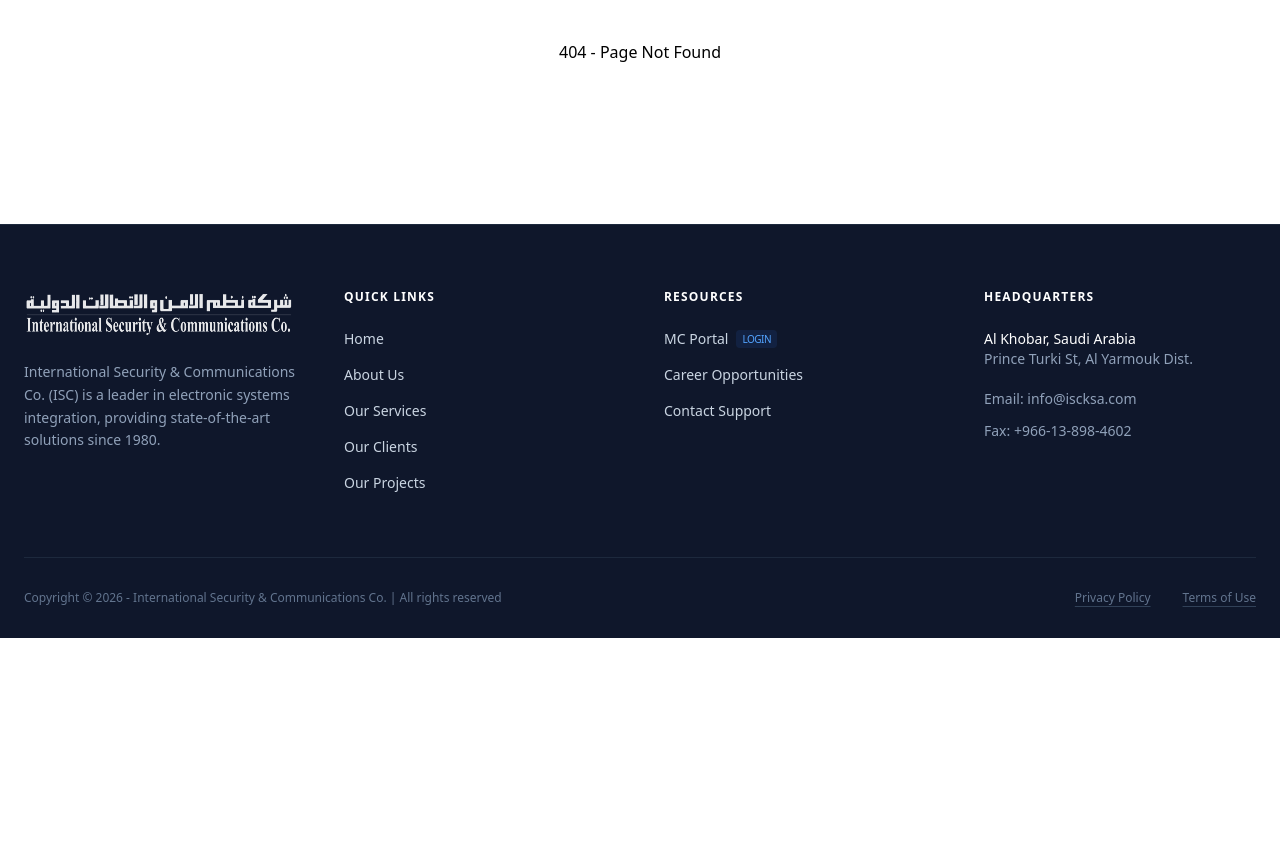
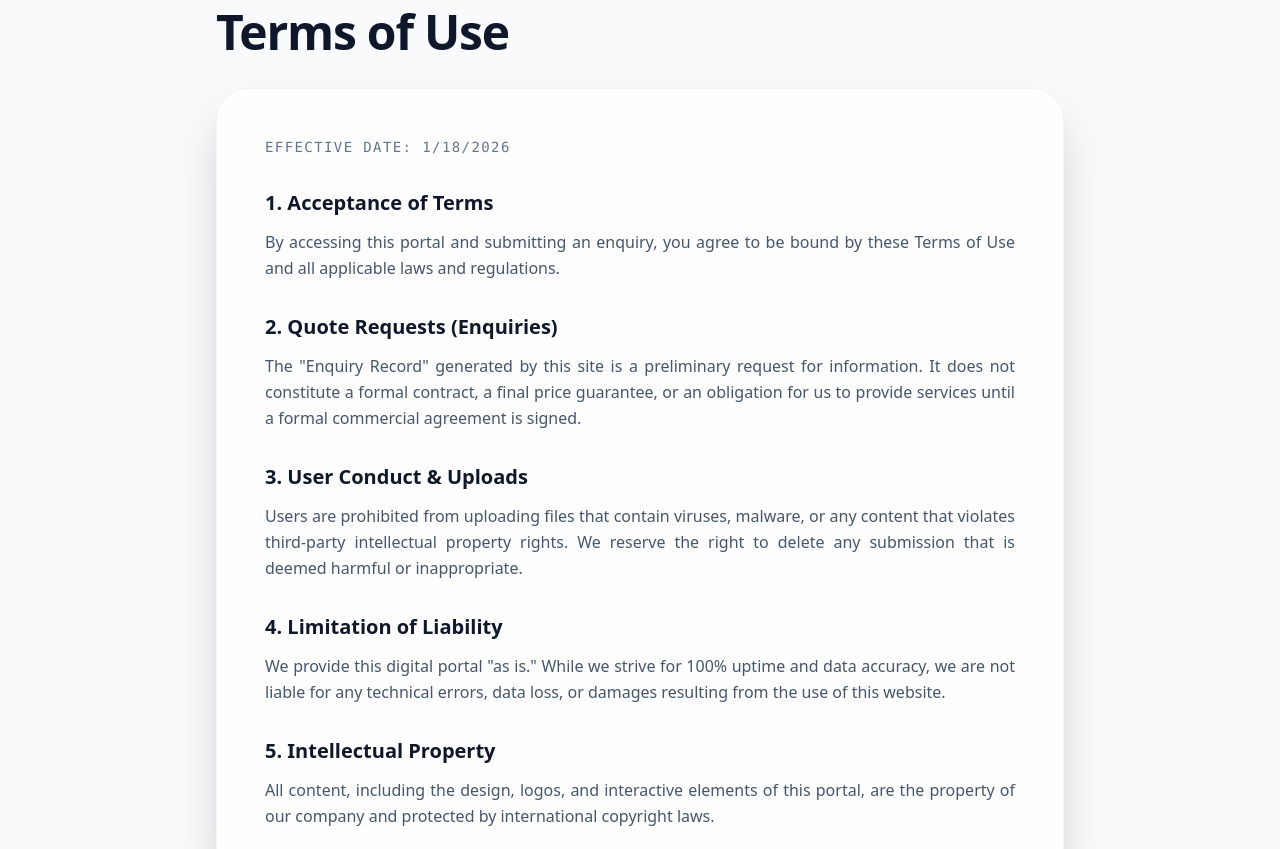
Before and after one commit to RashadNazer/isc-website, a React (Vite) app: page /terms in a window 1280 px wide. Shown: the part 440-1289 px from the top of the page. Before the commit the page ends 1078 px from the top, so only its background shows below. Built offline with nearby package versions, Linux system fonts and the light colour scheme.

Commit message:
added privacy and terms

```diff
--- a/src/App.jsx
+++ b/src/App.jsx
@@ -13,6 +13,8 @@ import Projects from './pages/Projects';
 import PartnersPage from './pages/Products';
 import CustomersPage from './pages/Customers';
 import Enquiry from "./pages/Enquiry";
+import Privacy from "./pages/Privacy";
+import Terms from "./pages/Terms";
 
 function App() {
   return (
@@ -28,6 +30,8 @@ function App() {
           <Route path="/products" element={<PartnersPage />} />
           <Route path="/customers" element={<CustomersPage />} />
           <Route path="/enquiry" element={<Enquiry />} />
+          <Route path="/privacy" element={<Privacy />} />
+          <Route path="/terms" element={<Terms />} />
           {/* Fallback for undefined routes */}
           <Route path="*" element={<div className="py-40 text-center">404 - Page Not Found</div>} />
         </Routes>
--- a/src/components/Footer.jsx
+++ b/src/components/Footer.jsx
@@ -143,8 +143,8 @@ export default function Footer() {
           </p>
 
           <div className="flex gap-8 order-1 lg:order-2">
-            <a href="#" className="hover:text-white transition-colors underline decoration-slate-700 underline-offset-4">Privacy Policy</a>
-            <a href="#" className="hover:text-white transition-colors underline decoration-slate-700 underline-offset-4">Terms of Use</a>
+            <a href="/privacy" className="hover:text-white transition-colors underline decoration-slate-700 underline-offset-4">Privacy Policy</a>
+            <a href="/terms" className="hover:text-white transition-colors underline decoration-slate-700 underline-offset-4">Terms of Use</a>
           </div>
         </div>
       </div>
--- /dev/null
+++ b/src/pages/Privacy.jsx
@@ -0,0 +1,64 @@
+import React from "react";
+import { motion } from "framer-motion";
+import { Reveal, MeshBackground } from "../components/UIComponents";
+
+const Privacy = () => {
+  return (
+    /* Main Container:
+       'min-h-screen' ensures the background covers the full height of the viewport.
+       'overflow-hidden' prevents the MeshBackground from creating unwanted scrollbars.
+    */
+    <section className="relative py-20 md:py-32 bg-slate-50 dark:bg-slate-950 min-h-screen transition-colors overflow-hidden">
+      {/* Background visual component - set to absolute to stay behind content */}
+      <div className="absolute inset-0 opacity-40 pointer-events-none">
+        <MeshBackground />
+      </div>
+
+      <div className="max-w-4xl mx-auto px-6 relative z-10">
+        <Reveal>
+          <h1 className="text-4xl md:text-5xl font-black text-slate-900 dark:text-white mb-8 tracking-tight">
+            Privacy Policy
+          </h1>
+        </Reveal>
+
+        {/* Content Card:
+            Uses 'backdrop-blur' for a frosted glass effect over the MeshBackground.
+            'prose' handles base typography, and 'dark:prose-invert' handles dark mode text colors.
+        */}
+        <div className="bg-white/80 dark:bg-slate-900/80 backdrop-blur-xl rounded-[2rem] p-8 md:p-12 border border-slate-200/50 shadow-2xl prose dark:prose-invert max-w-none">
+
+          {/* Automatic date generation for the policy */}
+          <p className="text-slate-500 dark:text-slate-400 mb-6 font-mono text-sm">
+            Last Updated: {new Date().toLocaleDateString()}
+          </p>
+
+          {/* Paragraph Styles:
+              'text-justify' ensures that both the left and right edges of the text are straight.
+              'leading-relaxed' adds line-height for better readability of legal text.
+          */}
+          <h3 className="text-xl font-bold mb-4">1. Information Collection</h3>
+          <p className="mb-6 text-slate-600 dark:text-slate-400 leading-relaxed text-justify">
+            When you use our Enquiry form, we collect personal information such as your name, company, email, and mobile number. This data is used solely to respond to your quote requests and provide technical consultations.
+          </p>
+
+          <h3 className="text-xl font-bold mb-4">2. Data Usage</h3>
+          <p className="mb-6 text-slate-600 dark:text-slate-400 leading-relaxed text-justify">
+            Your information is used to generate PDF records and facilitate email communication via our service providers. We do not sell or lease your personal data to third parties.
+          </p>
+
+          <h3 className="text-xl font-bold mb-4">3. Document Security</h3>
+          <p className="mb-6 text-slate-600 dark:text-slate-400 leading-relaxed text-justify">
+            Any technical specifications or files uploaded through our portal are treated as confidential project data. These are used only for the purpose of engineering evaluation and bidding.
+          </p>
+
+          <h3 className="text-xl font-bold mb-4">4. Your Rights</h3>
+          <p className="mb-6 text-slate-600 dark:text-slate-400 leading-relaxed text-justify">
+            You may request to view, edit, or delete your personal information from our records at any time by contacting our digital portal administrator.
+          </p>
+        </div>
+      </div>
+    </section>
+  );
+};
+
+export default Privacy;
--- /dev/null
+++ b/src/pages/Terms.jsx
@@ -0,0 +1,81 @@
+import React from "react";
+import { Reveal, MeshBackground } from "../components/UIComponents";
+
+const Terms = () => {
+  return (
+    /* MAIN SECTION WRAPPER
+       'min-h-screen' ensures the background covers the full page height.
+       'overflow-hidden' is necessary to clip the MeshBackground elements.
+    */
+    <section className="relative py-20 md:py-32 bg-slate-50 dark:bg-slate-950 min-h-screen transition-colors overflow-hidden">
+      {/* Background decoration: Positioned absolute to sit behind content */}
+      <div className="absolute inset-0 opacity-40 pointer-events-none">
+        <MeshBackground />
+      </div>
+
+      {/* CONTENT WRAPPER: relative z-10 brings this above the background decoration */}
+      <div className="max-w-4xl mx-auto px-6 relative z-10">
+        <Reveal>
+          <h1 className="text-4xl md:text-5xl font-black text-slate-900 dark:text-white mb-8 tracking-tight">
+            Terms of Use
+          </h1>
+        </Reveal>
+
+        {/* MAIN CONTENT CARD
+            'bg-white/80' with 'backdrop-blur-xl' creates the glassmorphism effect.
+            'max-w-none' allows the container to use the full width of its parent (max-w-4xl).
+        */}
+        <div className="bg-white/80 dark:bg-slate-900/80 backdrop-blur-xl rounded-[2rem] p-8 md:p-12 border border-slate-200/50 shadow-2xl max-w-none">
+
+          {/* DYNAMIC DATE: Automatically sets the date to the current user's local date format */}
+          <p className="text-slate-500 dark:text-slate-400 mb-8 font-mono text-sm uppercase tracking-widest">
+            Effective Date: {new Date().toLocaleDateString()}
+          </p>
+
+          {/* DOCUMENT BODY
+              'space-y-8' creates consistent vertical gaps between sections.
+              'text-justify' ensures professional alignment on both left and right edges.
+          */}
+          <div className="space-y-8 text-slate-600 dark:text-slate-400 leading-relaxed text-justify">
+            <section>
+              <h3 className="text-xl font-bold text-slate-900 dark:text-white mb-3">1. Acceptance of Terms</h3>
+              <p>
+                By accessing this portal and submitting an enquiry, you agree to be bound by these Terms of Use and all applicable laws and regulations.
+              </p>
+            </section>
+
+            <section>
+              <h3 className="text-xl font-bold text-slate-900 dark:text-white mb-3">2. Quote Requests (Enquiries)</h3>
+              <p>
+                The "Enquiry Record" generated by this site is a preliminary request for information. It does not constitute a formal contract, a final price guarantee, or an obligation for us to provide services until a formal commercial agreement is signed.
+              </p>
+            </section>
+
+            <section>
+              <h3 className="text-xl font-bold text-slate-900 dark:text-white mb-3">3. User Conduct & Uploads</h3>
+              <p>
+                Users are prohibited from uploading files that contain viruses, malware, or any content that violates third-party intellectual property rights. We reserve the right to delete any submission that is deemed harmful or inappropriate.
+              </p>
+            </section>
+
+            <section>
+              <h3 className="text-xl font-bold text-slate-900 dark:text-white mb-3">4. Limitation of Liability</h3>
+              <p>
+                We provide this digital portal "as is." While we strive for 100% uptime and data accuracy, we are not liable for any technical errors, data loss, or damages resulting from the use of this website.
+              </p>
+            </section>
+
+            <section>
+              <h3 className="text-xl font-bold text-slate-900 dark:text-white mb-3">5. Intellectual Property</h3>
+              <p>
+                All content, including the design, logos, and interactive elements of this portal, are the property of our company and protected by international copyright laws.
+              </p>
+            </section>
+          </div>
+        </div>
+      </div>
+    </section>
+  );
+};
+
+export default Terms;
```
Also changed, not shown: src/pages/Enquiry.jsx (+61 -52 lines).
